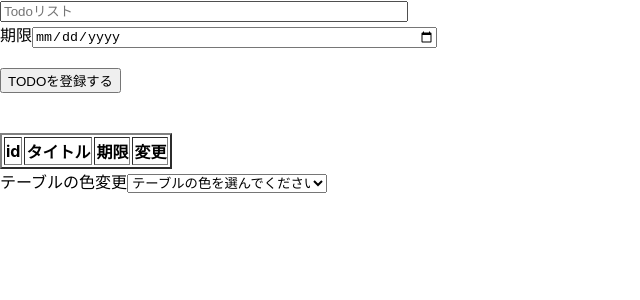
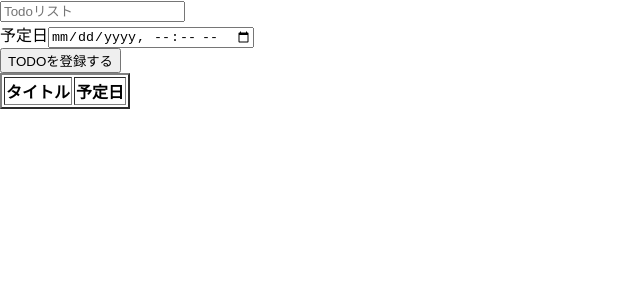
Before and after one commit to hackathon-secretary-app/secretary_app, a React (Create React App) app in the folder react-front/: page / in a window 1280 px wide. Shown: the top 300 px of the page, without its empty margins (0-640 px from the left). Built offline with nearby package versions, Linux system fonts and the light colour scheme.

Commit message:
fix detail

```diff
--- a/react-front/src/App.js
+++ b/react-front/src/App.js
@@ -5,75 +5,28 @@ import { useState } from "react";
   const [todos, setTodos] = useState([]);
   const [id, setId] = useState(1);
   const [title, setTitle] = useState("");
-    const [status, setStatus] = useState("なし");
-    const [deadline, setDeadline] = useState("なし");
-    const statusType = ["未着手", "未了", "完了", "保留", "放棄", "三日坊主"];
-    const [content, setContent] = useState("");
-    const [tableStyle, setTableStyle] = useState(
-      "col-10 table table-info table-striped table-responsive table-hover"
-    );
-  const colorSelection = [
-    { text: "テーブルの色を選んでください。", value: "default" },
-    { text: "青", value: "blue" },
-    { text: "赤", value: "red" },
-    { text: "黄色", value: "yellow" },
-    { text: "緑", value: "green" },
-    { text: "モノトーン", value: "mono" },
-    { text: "明るい", value: "bright" },
-    { text: "ダーク", value: "dark" }
-  ];
-  const tableStyleOblect = {
-    blue:
-      "col-10 table table-primary table-striped table-responsive table-hover",
-    red: "col-10 table table-danger table-striped table-responsive table-hover",
-    yellow:
-      "col-10 table table-warning table-striped table-responsive table-hover",
-    green: "col-10 table table-info table-striped table-responsive table-hover",
-    mono:
-      "col-10 table table-secondary table-striped table-responsive table-hover",
-    bright:
-      "col-10 table table-light table-striped table-responsive table-hover",
-    dark: "col-10 table table-dark table-striped table-responsive table-hover",
-    default:
-      "col-10 table table-info table-striped table-responsive table-hover"
-  };
+  const [date, setDate] = useState("");
 
-  const addColorSelection = colorSelection.map((eachColor) => eachColor);
+  const titleHandle = (e) => setTitle(e.target.value);
 
-  const colorChange = (e) => {
-    setTableStyle(tableStyleOblect[e.target.value])
-  };
-
-  const titleChange = (e) => setTitle(e.target.value);
-
-  const addStatusSelection = statusType.map(
-    (eachStatusSelection) => eachStatusSelection
-  );
-  const statusChange = (e) => setStatus(statusType[e.target.value]);
-
-  const deadlineChange = (e) => setDeadline(e.target.value);
-
-  const contentChange = (e) => setContent(e.target.value);
+  const dateHandle = (e) => setDate(e.target.value);
 
   const handleFormSubmit = (e) => {
     e.preventDefault();
-    if (title !== "") {
+    if (title !== "" && date !=="") {
       setTodos([
         ...todos,
         {
           id: id,
           title: title,
-          status: status,
-          deadline: deadline,
-          content: content
+          date: date,
         }
       ]);
       setId(id + 1);
     }
-    setTitle("");
-    setStatus("なし");
-    setDeadline("なし");
-    setContent("");
+    else {
+      alert("項目未入力")
+    }
   };
 
   const deleteTodo = (id) => {
@@ -84,146 +37,62 @@ import { useState } from "react";
     setTodos(todos_after_delete);
   };
 
-  const statusAfterChange = (e, todo) => {
-    const new_todos = [...todos];
-    const new_status = statusType[e.target.value];
-    const target_index = todos.findIndex((eachTodo) => eachTodo === todo);
-    new_todos[target_index].status = new_status;
-    setTodos(new_todos);
-  };
-
-  const deadlineAfterChange = (e, todo) => {
-    const new_todos = [...todos];
-    const new_deadline = e.target.value;
-    const target_index = todos.findIndex((eachTodo) => eachTodo === todo);
-    new_todos[target_index].deadline = new_deadline;
-    setTodos(new_todos);
-  };
-
-
-
   console.log(todos);
 
   return (
     <>
-      <div className="container">
-        <div className="row justify-content-center">
-
-        </div>
-        <div className="row justify-content-center">
-          <label className="col-10 input-group mb-3">
-          {/*<span className="col-2 input-group-text">タイトル</span>*/}
+      <div>
         <input
-              className="col-8 form-control"
           type="\text"
           name="title"
           value={title}
           placeholder="Todoリスト"
-              style={{ width: "400px" }}
-              onChange={(e) => titleChange(e)}
+          onChange={(e) => titleHandle(e)}
           required
-            ></input>
-          </label>
-        </div>
-        <div
-          className="row justify-content-center"
-          styles={{
-            marginBottom: "50px"
-          }}
         >
-
-        </div>
-        <div className="row justify-content-center">
-          <label className="col-10 input-group mb-3">
-            <span className="col-2 input-group-text">期限</span>
-            <input
-              className="col-8 form-control"
-              type="date"
-              name="deadline"
-              value={deadline}
-              placeholder="締切日を選択してください。"
-              style={{ width: "400px" }}
-              onChange={(e) => deadlineChange(e)}
-              required
-            ></input>
-          </label>
+        </input>
       </div>
 
+      <div>
+        <span>予定日</span>
+        <input
+          type="datetime-local"
+          name="date"
+          value={date}
+          onChange={(e) => dateHandle(e)}
+          required
+        >
+        </input>
+      </div>
 
-        <br />
-        <div className="row justify-content-center">
-          <button onClick={handleFormSubmit} className="col-4 btn btn-primary">
+      <div>
+        <button onClick={handleFormSubmit}>
           TODOを登録する
         </button>
       </div>
-        <br />
-        <br />
+
         <table
           border="2"
-          className={tableStyle}
-          styles={{
-            marginTop: "50px"
-          }}
         >
-          <thead className="table-dark">
+        <thead>
           <tr>
-              <th>id</th>
             <th>タイトル</th>
-              <th>期限</th>
-              <th colSpan="3">変更</th>
+            <th>予定日</th>
           </tr>
         </thead>
+
         <tbody>
           {todos.map((todo) => (
             <tr>
-                <td> {todo.id} </td>
               <td> {todo.title} </td>
-                <td> {todo.status} </td>
-                <td> {todo.deadline} </td>
-                <td
-                  styles={{ whiteSpace: "normal", overflowWrap: "break-word" }}
-                >
-                  {todo.content}
-                </td>
+              <td> {todo.date} </td>
               <td>
               <button onClick={() => deleteTodo(todo.id)}>削除</button>
-                </td>
-                <td>
-                  <select onChange={(e) => statusAfterChange(e, todo)}>
-                    <option value="">進捗の変更</option>
-                    {addStatusSelection.map((status, key) => (
-                      <option value={key}>{status}</option>
-                    ))}
-                  </select>
-                </td>
-                <td>
-                  <input
-                    type="date"
-                    value="期限変更"
-                    onChange={(e) => deadlineAfterChange(e, todo)}
-                  ></input>
               </td>
             </tr>
           ))}
         </tbody>
         </table>
-        <div>
-          <label className="col-10 input-group mb-3">
-            <span className="col-2 input-group-text">テーブルの色変更</span>
-            <select
-              className="col-8 form-control"
-              name="status"
-              style={{ width: "200px" }}
-              onChange={(e) => colorChange(e)}
-              required
-            >
-              {addColorSelection.map(({ text, value }) => (
-                <option value={value} key={value}>{text}</option>
-              ))}
-            </select>
-          </label>
-        </div>
-      </div>
     </>
   );
 }
```
Lines whose indentation alone changed are shown as unchanged.
